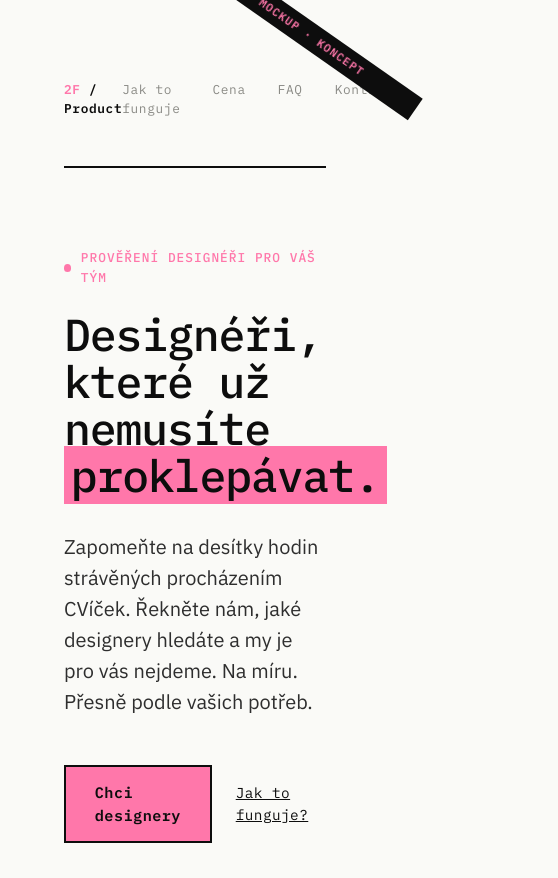
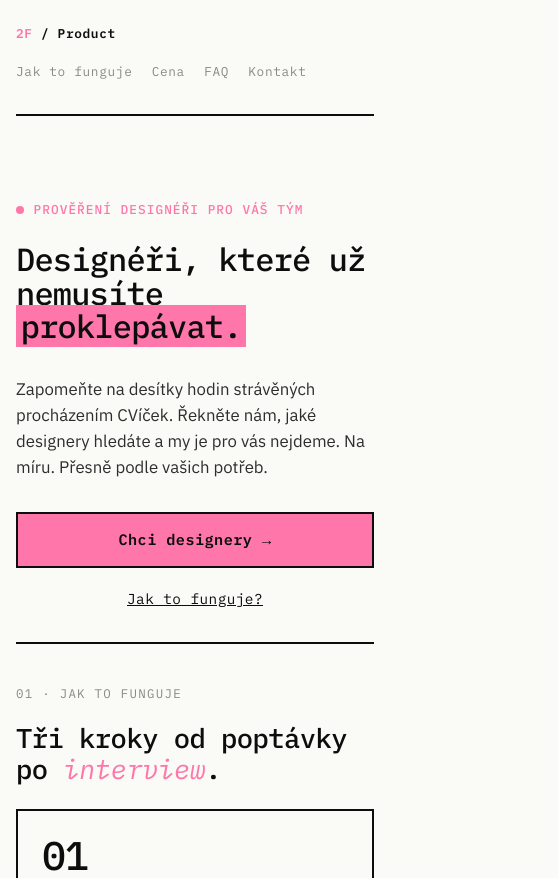
Before and after one commit to 2fresh-design/2f-product-mockups, a plain HTML site: page mockup-prevetting.html in a window 390 px wide. Shown: the top 878 px of the page, 558 px wide, since content can reach past the window. Drawn offline with Linux system fonts and the light colour scheme.

Commit message:
Responsive — tablet & mobile breakpoints

```diff
--- a/mockup-prevetting.html
+++ b/mockup-prevetting.html
@@ -37,6 +37,7 @@
                 font-weight: 400;
                 line-height: 1.5;
                 -webkit-font-smoothing: antialiased;
+                overflow-x: hidden;
             }
             section[id] {
                 scroll-margin-top: 2rem;
@@ -379,6 +380,116 @@
                 z-index: 100;
                 pointer-events: none;
             }
+
+            /* ============================================
+               Responsive — tablet & mobile
+               ============================================ */
+            @media (max-width: 768px) {
+                .wrap {
+                    padding: 2rem 1.5rem;
+                }
+
+                /* Nav: stack logo nad linky */
+                .nav-top {
+                    flex-direction: column;
+                    align-items: flex-start;
+                    gap: 1.2rem;
+                    padding-bottom: 2rem;
+                }
+                .nav-links {
+                    flex-wrap: wrap;
+                    gap: 1.2rem;
+                }
+
+                /* Hero */
+                .hero {
+                    padding: 3rem 0 2rem;
+                }
+                h1 {
+                    font-size: 2.4rem;
+                    max-width: 100%;
+                }
+                .sub {
+                    font-size: 1.05rem;
+                    margin-bottom: 2rem;
+                }
+                .cta-row {
+                    flex-direction: column;
+                    align-items: stretch;
+                    gap: 0.8rem;
+                }
+                .cta-primary {
+                    text-align: center;
+                    width: 100%;
+                }
+                .cta-secondary {
+                    text-align: center;
+                    padding: 0.5rem;
+                }
+
+                /* Sekce */
+                section {
+                    padding: 2.5rem 0;
+                }
+                h2 {
+                    font-size: 1.7rem;
+                    max-width: 100%;
+                    margin-bottom: 1.5rem;
+                }
+
+                /* Gridy → jeden sloupec */
+                .steps {
+                    grid-template-columns: 1fr;
+                }
+                .inside-grid {
+                    grid-template-columns: 1fr;
+                    gap: 2rem;
+                }
+                .pricing-grid {
+                    grid-template-columns: 1fr;
+                }
+
+                /* Final CTA */
+                .final-cta {
+                    padding: 3rem 1.5rem;
+                    margin-top: 2.5rem;
+                }
+                .final-cta h2 {
+                    font-size: 1.6rem;
+                }
+
+                /* Footer stack */
+                footer {
+                    flex-direction: column;
+                    gap: 0.5rem;
+                    align-items: flex-start;
+                    padding: 2rem 0 1rem;
+                }
+
+                /* Mockup ribbon na mobilu skrýt — neúměrně velký */
+                .ribbon {
+                    display: none;
+                }
+            }
+
+            @media (max-width: 480px) {
+                .wrap {
+                    padding: 1.5rem 1rem;
+                }
+                h1 {
+                    font-size: 2rem;
+                }
+                .hero {
+                    padding: 2rem 0 1.5rem;
+                }
+                .step,
+                .price-cell {
+                    padding: 1.5rem;
+                }
+                .price-cell .amount {
+                    font-size: 1.8rem;
+                }
+            }
         </style>
     </head>
     <body>
@@ -410,8 +521,10 @@
                     Na míru. Přesně podle vašich potřeb.
                 </p>
                 <div class="cta-row">
-                    <a class="cta-primary" href="#kontakt">Chci designery</a>
-                    <a class="cta-secondary" href="#jak-to-funguje">Jak to funguje?</a>
+                    <a class="cta-primary" href="#kontakt">Chci designery →</a>
+                    <a class="cta-secondary" href="#jak-to-funguje"
+                        >Jak to funguje?</a
+                    >
                 </div>
             </section>
 
@@ -600,7 +713,11 @@
                     První brief je zdarma. Pokud se z tří profilů ani jeden
                     netrefí, neplatíte nic.
                 </p>
-                <a class="cta-primary" href="mailto:hello@2fresh.cz?subject=2F%20Product%20%E2%80%94%20m%C3%A1m%20z%C3%A1jem&body=Dobr%C3%BD%20den%2C%0A%0Anarazil%20jsem%20na%20v%C3%A1%C5%A1%20concept%20pre-vetting%20slu%C5%BEby%20pro%20designery%20a%20r%C3%A1d%20bych%20si%20promluvil%20o%20tom%2C%20jak%20by%20to%20mohlo%20fungovat%20u%20n%C3%A1s.%0A%0AD%C4%9Bkuji%2C%0A">Domluvit call →</a>
+                <a
+                    class="cta-primary"
+                    href="mailto:hello@2fresh.cz?subject=2F%20Product%20%E2%80%94%20m%C3%A1m%20z%C3%A1jem&body=Dobr%C3%BD%20den%2C%0A%0Anarazil%20jsem%20na%20v%C3%A1%C5%A1%20concept%20pre-vetting%20slu%C5%BEby%20pro%20designery%20a%20r%C3%A1d%20bych%20si%20promluvil%20o%20tom%2C%20jak%20by%20to%20mohlo%20fungovat%20u%20n%C3%A1s.%0A%0AD%C4%9Bkuji%2C%0A"
+                    >Domluvit call →</a
+                >
             </div>
 
             <footer>
```
